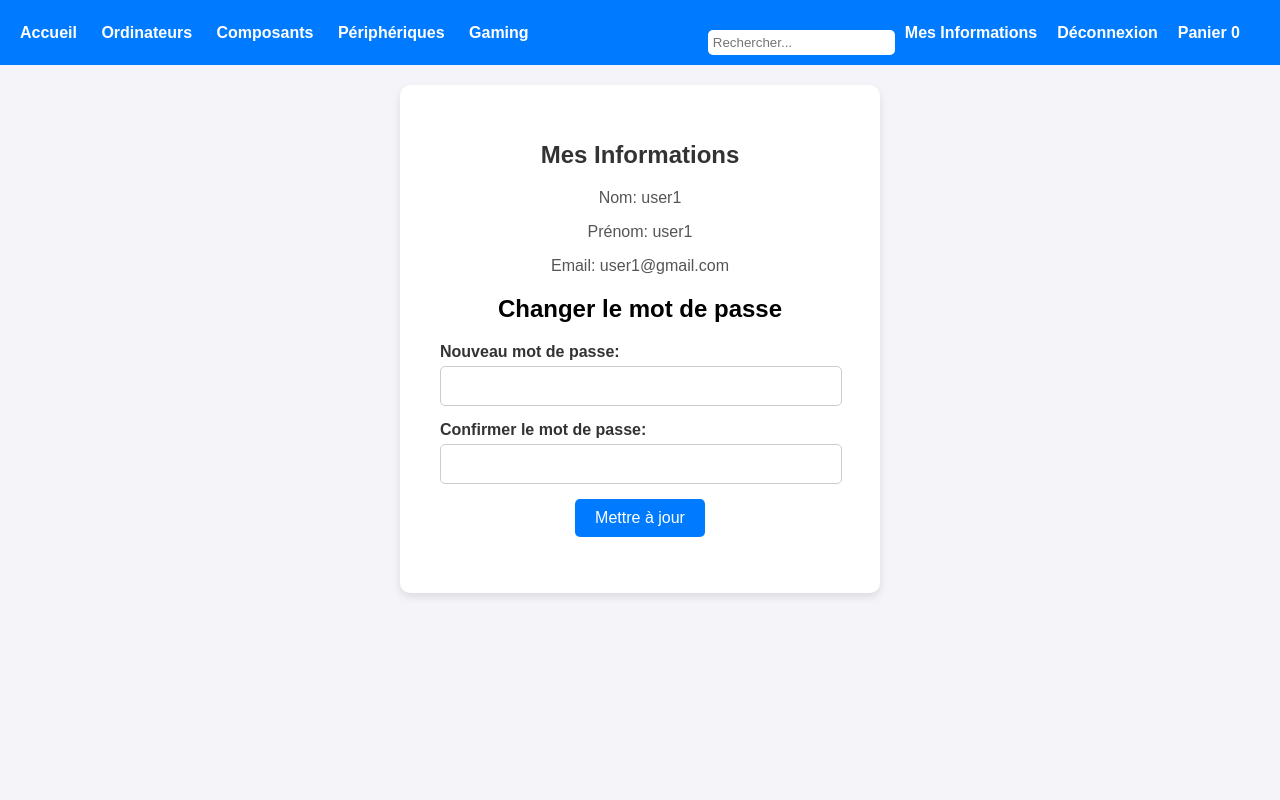
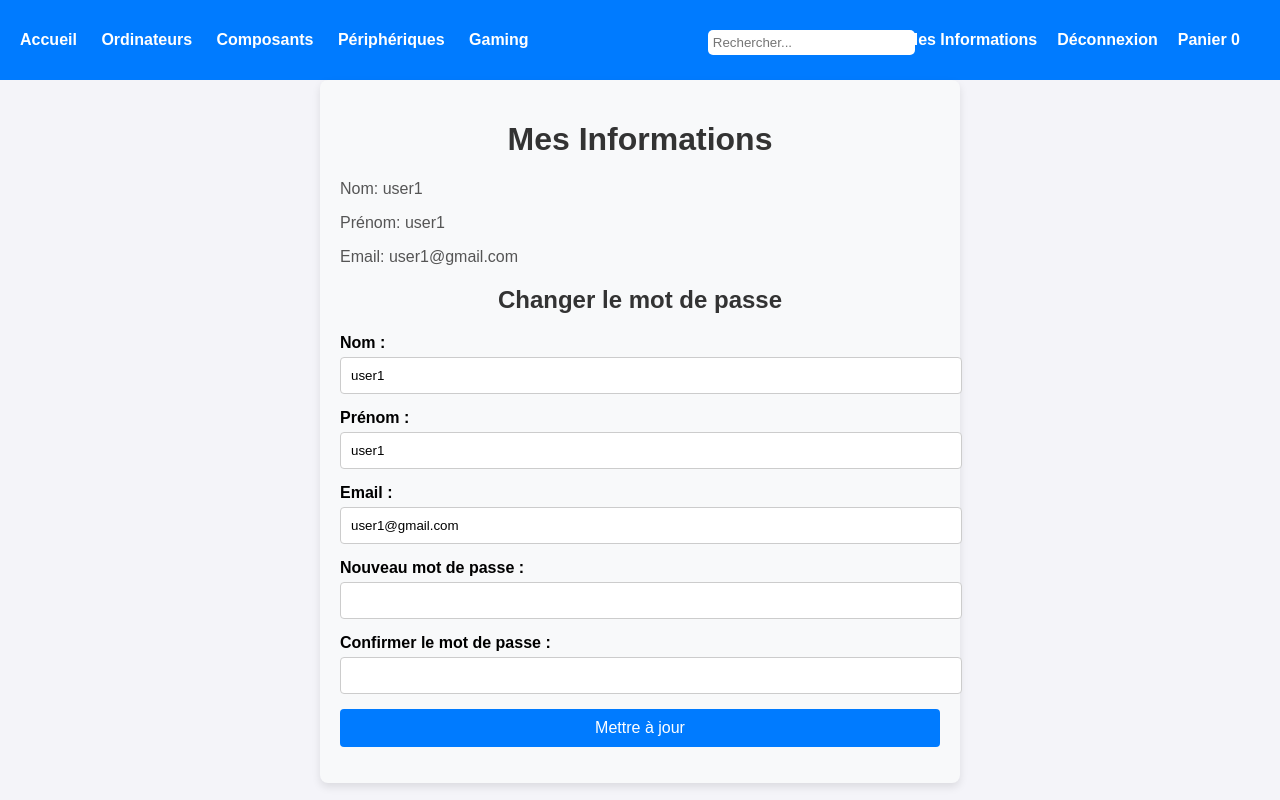
Before and after one commit to MohamedB94/Ecom3, a PHP site: page /mes_informations.php in a window 1280 px wide. Run offline with PHP 8.4, Linux system fonts and the light colour scheme; a user stored in the database is signed in.

Commit message:
page d'achat  changé par stripe,  le user peut maintenant changer ses informations , notification pour dire si les infos on ete change ou non

```diff
--- a/mes_informations.php
+++ b/mes_informations.php
@@ -1,14 +1,14 @@
 <?php
-   session_start();
+   session_start(); // mes info se mettent que quand l'user est co
    require 'config.php';
 
    if (!isset($_SESSION['nom']) || !isset($_SESSION['prenom'])) {
        header('Location: Connexion.html');
        exit();
    }
-
+// var message qui se remplira apres
    $message = '';
-
+// changement mdp
    if ($_SERVER['REQUEST_METHOD'] == 'POST') {
        $nouveau_mdp = htmlspecialchars($_POST['nouveau_mdp']);
        $confirmer_mdp = htmlspecialchars($_POST['confirmer_mdp']);
@@ -70,24 +70,22 @@
            }
 
            .container {
-               background-color: white;
-               padding: 40px;
-               border-radius: 10px;
+               max-width: 600px;
+               margin: 0 auto;
+               padding: 20px;
+               background-color: #f8f9fa;
+               border-radius: 8px;
                box-shadow: 0 4px 8px rgba(0, 0, 0, 0.1);
-               width: 400px;
-               margin: 20px auto;
-               text-align: center;
            }
 
-           h1 {
+           h1, h2 {
+               text-align: center;
                color: #333;
-               margin-bottom: 20px;
-               font-size: 24px;
            }
 
            p {
+               font-size: 16px;
                color: #555;
-               margin-bottom: 10px;
            }
 
            form {
@@ -98,28 +96,27 @@
                display: block;
                margin-bottom: 5px;
                font-weight: bold;
-               color: #333;
-               text-align: left;
            }
 
+           input[type="text"],
+           input[type="email"],
            input[type="password"] {
-               width: calc(100% - 20px);
+               width: 100%;
                padding: 10px;
                margin-bottom: 15px;
                border: 1px solid #ccc;
-               border-radius: 5px;
-               font-size: 16px;
+               border-radius: 4px;
            }
 
            button {
+               width: 100%;
+               padding: 10px;
                background-color: #007bff;
                color: white;
                border: none;
-               padding: 10px 20px;
-               border-radius: 5px;
+               border-radius: 4px;
                cursor: pointer;
                font-size: 16px;
-               transition: background-color 0.3s ease;
            }
 
            button:hover {
@@ -140,13 +137,13 @@
        </style>
    </head>
    <body>
-       <header>
+       <header> <!-- header a revoir mais fonctionnel -->
            <div>
                <a href="index.php">Accueil</a>
-               <a href="ordinateurs.php">Ordinateurs</a>
-               <a href="composants.php">Composants</a>
-               <a href="peripheriques.php">Périphériques</a>
-               <a href="gaming.php">Gaming</a>
+               <a href="#ordinateurs.php">Ordinateurs</a>
+               <a href="#composants.php">Composants</a>
+               <a href="#peripheriques.php">Périphériques</a>
+               <a href="#gaming.php">Gaming</a>
            </div>
            <div class="search-bar">
                <form id="searchForm" action="recherche.php" method="GET">
@@ -161,21 +158,33 @@
                <?php endif; ?>
                <a href="panier.php" class="btn btn-warning">Panier <span id="cart-count"><?= isset($_SESSION['panier']) ? count($_SESSION['panier']) : 0 ?></span></a>
            </div>
-       </header>
+       </header> <!-- remplissement du mes informations via la session  -->
        <div class="container">
            <h1>Mes Informations</h1>
            <p>Nom: <?= $_SESSION['nom'] ?></p>
            <p>Prénom: <?= $_SESSION['prenom'] ?></p>
            <p>Email: <?= $_SESSION['email'] ?></p>
+           <!--  form pour changer le mdp-->
+           <h2>Changer le mot de passe</h2>
+           <form action="update_user.php" method="POST">
+               <label for="nom">Nom :</label>
+               <input type="text" id="nom" name="nom" value="<?= htmlspecialchars($_SESSION['nom']) ?>" required>
 
-           <h2>Changer le mot de passe</h2>
-           <form action="mes_informations.php" method="POST">
-               <label for="nouveau_mdp">Nouveau mot de passe:</label>
-               <input type="password" id="nouveau_mdp" name="nouveau_mdp" required>
-               <label for="confirmer_mdp">Confirmer le mot de passe:</label>
-               <input type="password" id="confirmer_mdp" name="confirmer_mdp" required>
-               <button type="submit" class="btn btn-primary">Mettre à jour</button>
+               <label for="prenom">Prénom :</label>
+               <input type="text" id="prenom" name="prenom" value="<?= htmlspecialchars($_SESSION['prenom']) ?>" required>
+
+               <label for="email">Email :</label>
+               <input type="email" id="email" name="email" value="<?= htmlspecialchars($_SESSION['email']) ?>" required>
+
+               <label for="password">Nouveau mot de passe :</label>
+               <input type="password" id="password" name="password">
+
+               <label for="confirm_password">Confirmer le mot de passe :</label>
+               <input type="password" id="confirm_password" name="confirm_password">
+
+               <button type="submit">Mettre à jour</button>
            </form>
+           <!--  reponse du message en haut soit sa passe soit sa casse(sa met pas a jour)-->
            <p><?= $message ?></p>
        </div>
    </body>
--- a/recherche.php
+++ b/recherche.php
@@ -72,7 +72,7 @@
             $query = isset($_GET['query']) ? $_GET['query'] : '';
 
             // Préparer la requête SQL pour rechercher les produits
-            $sql = "SELECT * FROM modele WHERE Nom LIKE '%$query%' OR Description LIKE '%$query%'";
+            $sql = "SELECT * FROM modele WHERE Nom LIKE '%$query%' OR Fabricant LIKE '%$query%'";
             $result = $conn->query($sql);
 
             // Vérifier si des résultats ont été trouvés
```
Also changed, not shown: achat.php (+20 -1 lines), connexion.php (+5 -5 lines), index.php (+81 -40 lines), panier.php (+13 -1 lines), redirect_to_stripe.php (added, +13 -0 lines), update_user.php (added, +59 -0 lines).
